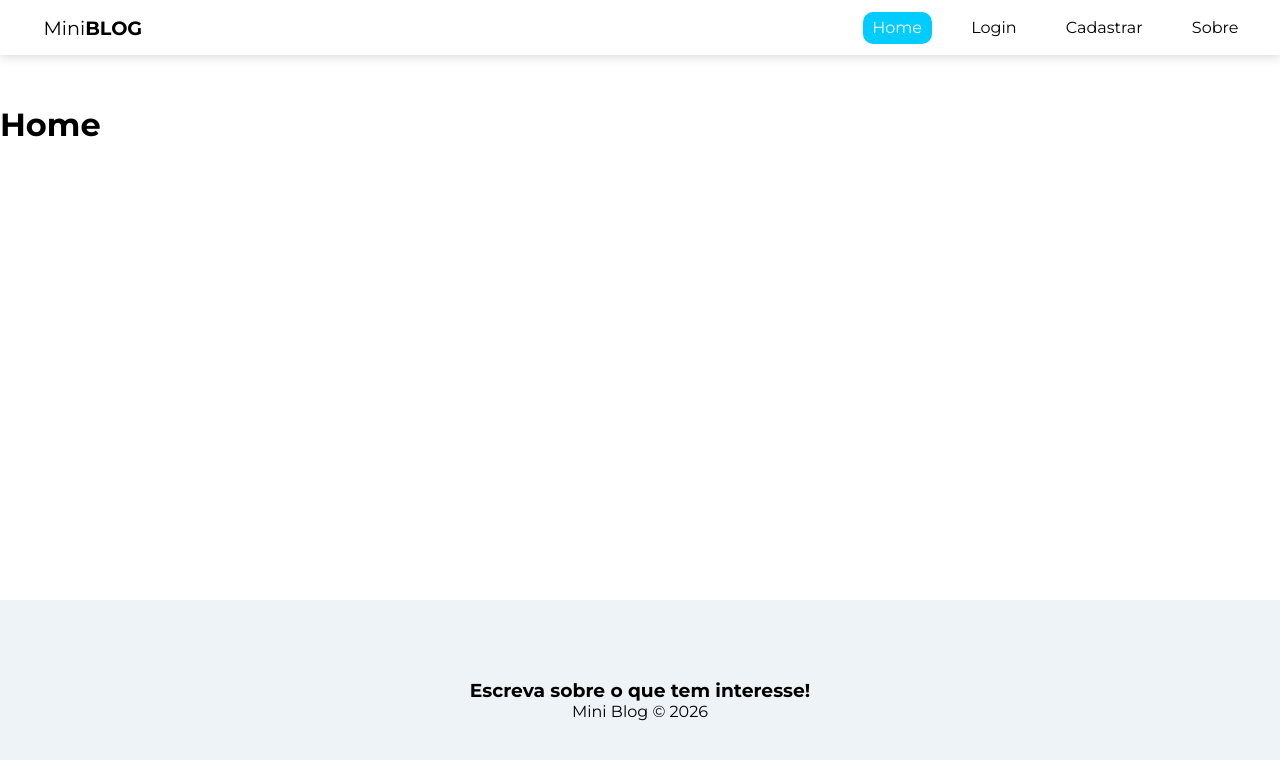
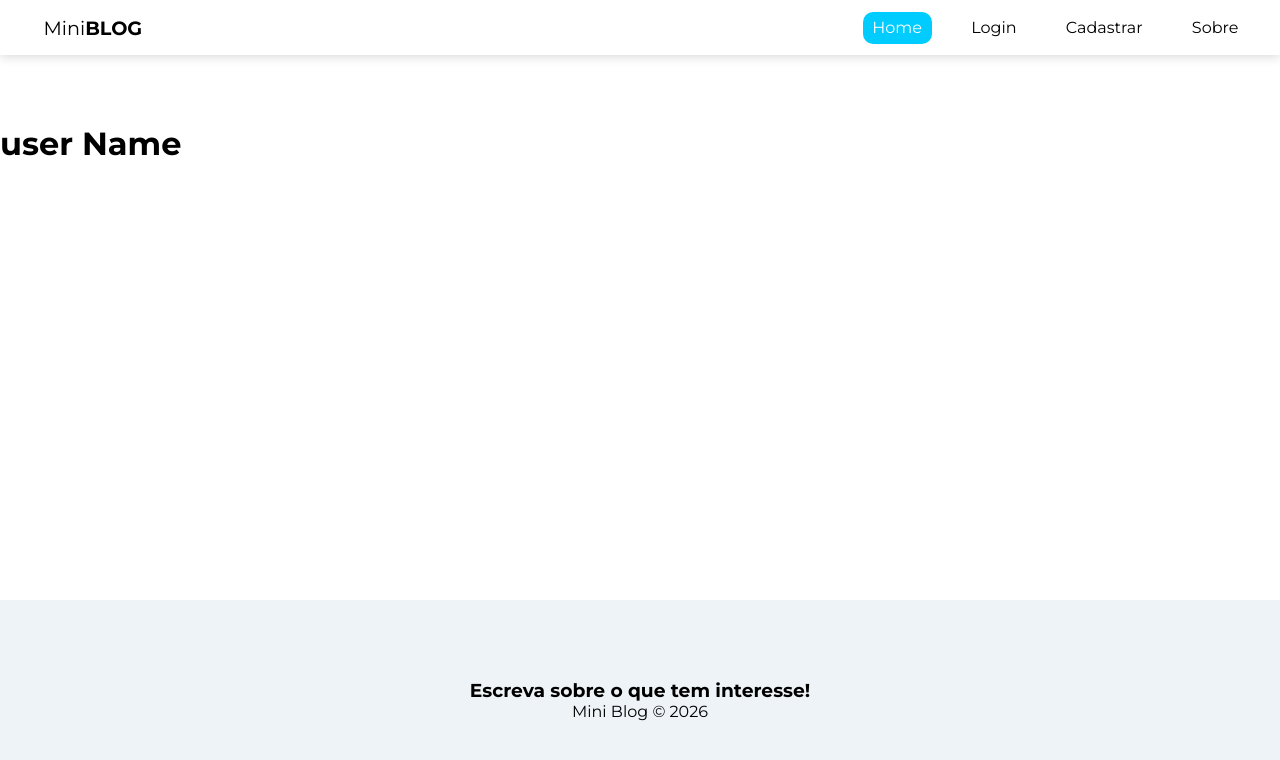
Before and after one commit to Jo4ocarlos/Desafios-React, a React (Vite) app in the folder Mini Blog/blog/: page / in a window 1280 px wide. Shown: the top 760 px of the page. Built offline with nearby package versions, Linux system fonts and the light colour scheme; no server answers.

Commit message:
inicio da home

```diff
--- a/Mini Blog/blog/src/pages/Home/Home.jsx
+++ b/Mini Blog/blog/src/pages/Home/Home.jsx
@@ -1,8 +1,14 @@
+//hooks
+import {useNavigate, Link} from 'react-router-dom'
+import {useState, useEffect} from 'react'
+// components
+import Posts from '../../components/Posts/Posts'
+
 const Home = ()=>{
 
     return(
         <div>
-            <h1>Home</h1>
+            <Posts/>
         </div>
     )
 }
```
